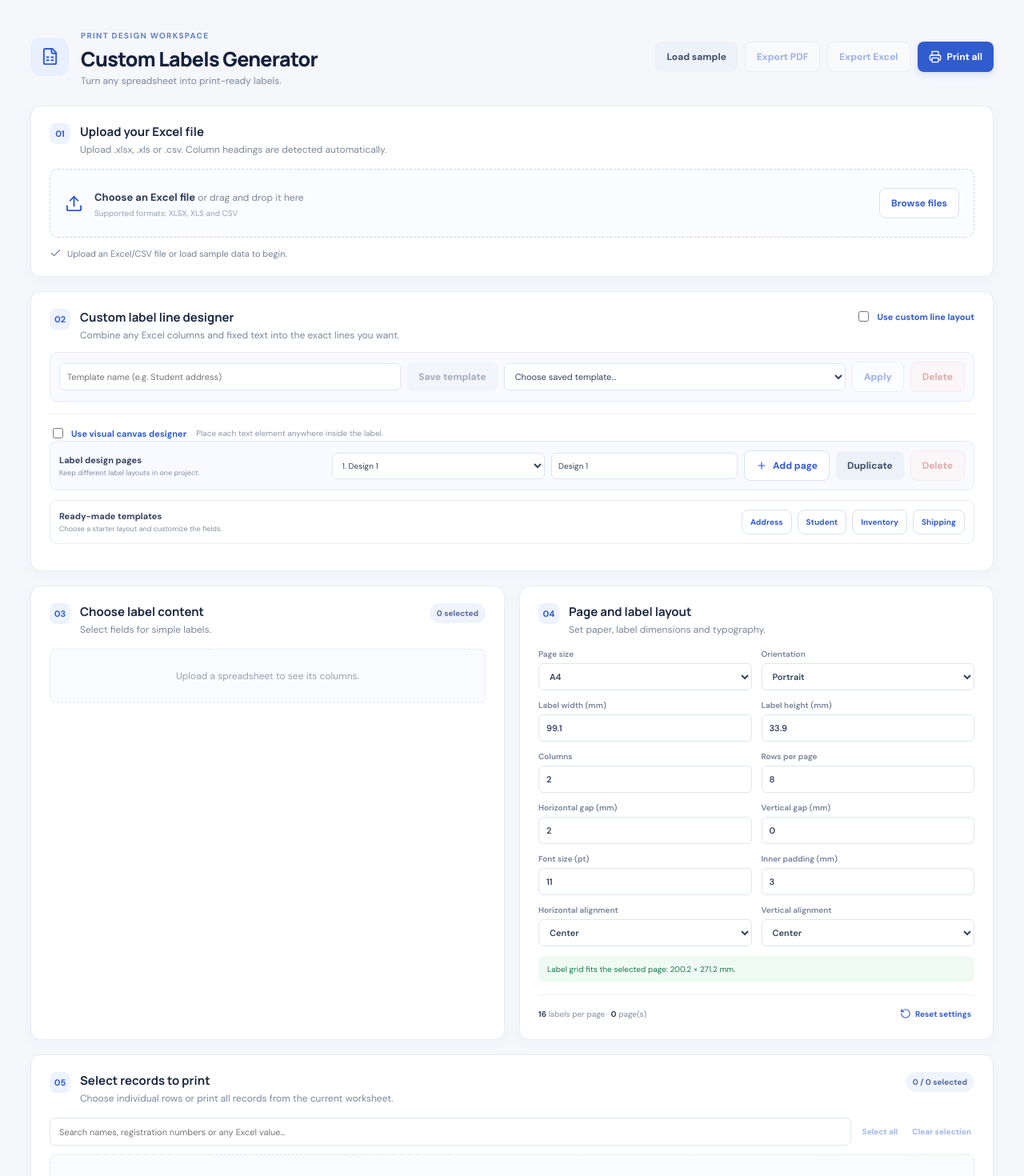
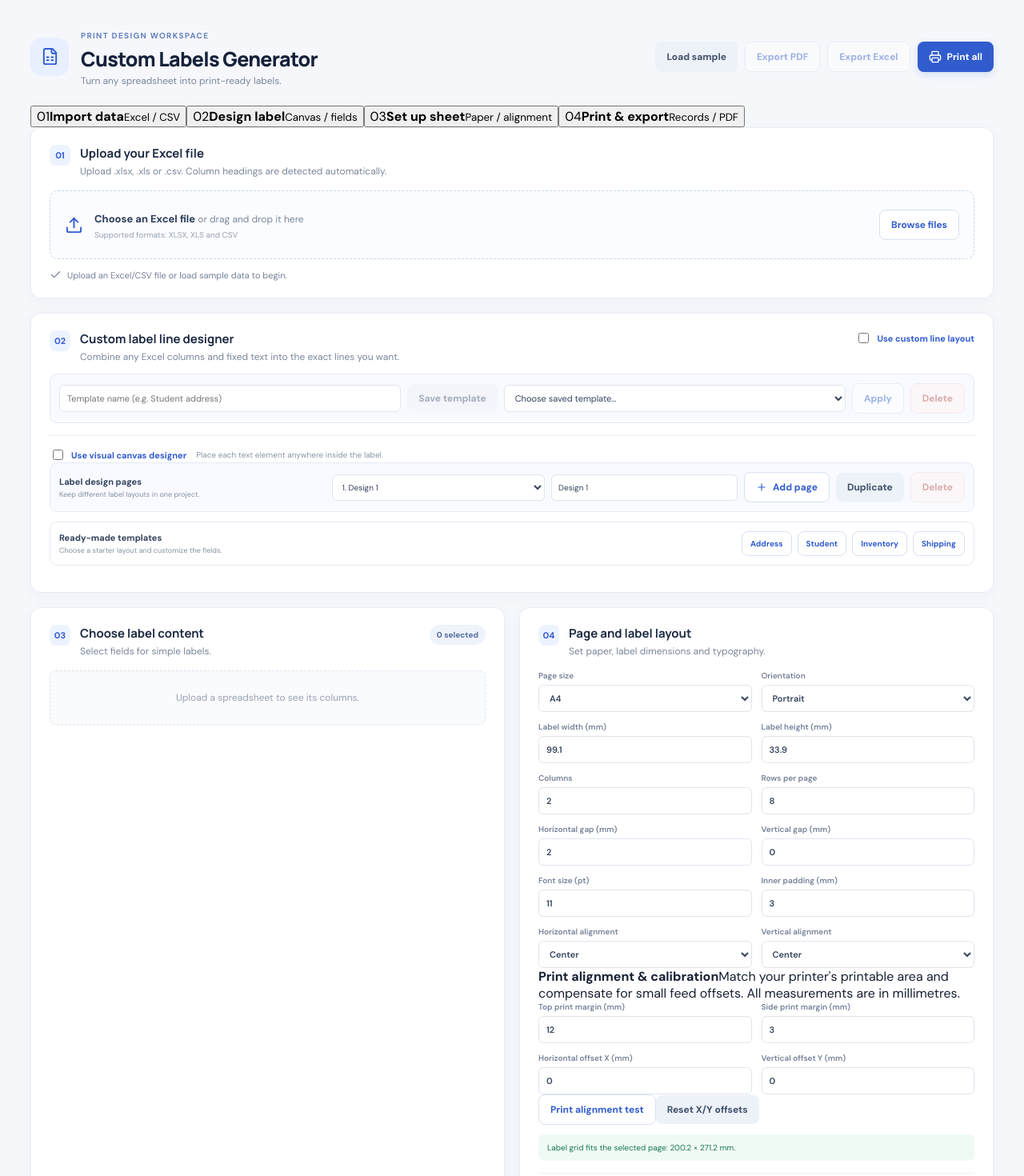
Before and after one commit to akash0222/label-generator, a React (Vite) app: page / in a window 1280 px wide. Shown: the top 1470 px of the page at 80% size. Built offline with nearby package versions, Linux system fonts and the light colour scheme.

Commit message:
Unify label workflow and add print calibration controls

```diff
--- a/src/App.jsx
+++ b/src/App.jsx
@@ -7,7 +7,7 @@ const sampleRows = [
   { 'Student Name': 'Abhay Pratap Singh', 'Reg No': '2412158', Salutation: 'Mr.', Gender: 'Male', 'Father Name': 'Vijendra Singh', Address: 'Sample House, Sector 10', City: 'Noida', State: 'Uttar Pradesh', Pincode: '201301', 'Mobile No': '9876543210', 'Father Phone no:': '9876501234' }
 ];
 const MAX_UPLOAD_BYTES = 20 * 1024 * 1024;
-const defaults = { pageSize: 'A4', orientation: 'portrait', customPageWidth: 210, customPageHeight: 297, labelWidth: 99.1, labelHeight: 33.9, columns: 2, rows: 8, gapX: 2, gapY: 0, padding: 3, fontSize: 11, lineGap: 1.5, alignment: 'center', vertical: 'center' };
+const defaults = { pageSize: 'A4', orientation: 'portrait', customPageWidth: 210, customPageHeight: 297, labelWidth: 99.1, labelHeight: 33.9, columns: 2, rows: 8, gapX: 2, gapY: 0, padding: 3, fontSize: 11, lineGap: 1.5, alignment: 'center', vertical: 'center', printMarginTop: 12, printMarginSide: 3, printOffsetX: 0, printOffsetY: 0 };
 const norm = value => String(value ?? '').toLowerCase().replace(/[^a-z0-9]/g, '');
 const getValue = (record, heading) => { const key = Object.keys(record).find(item => norm(item) === norm(heading)); return key ? String(record[key] ?? '').trim() : ''; };
 
@@ -95,6 +95,7 @@ export default function App() {
   const [recordSearch, setRecordSearch] = useState('');
   const [recordPage, setRecordPage] = useState(0);
   const [printSelectionOnly, setPrintSelectionOnly] = useState(false);
+  const [printTestMode, setPrintTestMode] = useState(false);
   const [templateName, setTemplateName] = useState('');
   const [savedTemplates, setSavedTemplates] = useState(() => {
     try { return JSON.parse(localStorage.getItem('label-generator-templates-v1')) || []; }
@@ -136,15 +137,24 @@ export default function App() {
     const labelHeight = Number(settings.labelHeight);
     const gapX = Number(settings.gapX);
     const gapY = Number(settings.gapY);
-    const valid = [pageWidth, pageHeight, labelWidth, labelHeight, gapX, gapY].every(Number.isFinite)
-      && pageWidth > 0 && pageHeight > 0 && labelWidth > 0 && labelHeight > 0 && gapX >= 0 && gapY >= 0;
-    const printableWidth = pageWidth - 6;
-    const printableHeight = pageHeight - 24;
+    const printMarginTop = Number(settings.printMarginTop);
+    const printMarginSide = Number(settings.printMarginSide);
+    const printOffsetX = Number(settings.printOffsetX);
+    const printOffsetY = Number(settings.printOffsetY);
+    const valid = [pageWidth, pageHeight, labelWidth, labelHeight, gapX, gapY, printMarginTop, printMarginSide, printOffsetX, printOffsetY].every(Number.isFinite)
+      && pageWidth > 0 && pageHeight > 0 && labelWidth > 0 && labelHeight > 0
+      && gapX >= 0 && gapY >= 0 && printMarginTop >= 0 && printMarginSide >= 0;
+    const printableWidth = pageWidth - printMarginSide * 2;
+    const printableHeight = pageHeight - printMarginTop * 2;
     const gridWidth = columns * labelWidth + (columns - 1) * gapX;
     const gridHeight = rows * labelHeight + (rows - 1) * gapY;
-    const fitsWidth = valid && gridWidth <= printableWidth;
-    const fitsHeight = valid && gridHeight <= printableHeight;
-    return { valid, fits: fitsWidth && fitsHeight, pageWidth, pageHeight, printableWidth, printableHeight, gridWidth, gridHeight, fitsWidth, fitsHeight };
+    const gridStartX = printMarginSide + (printableWidth - gridWidth) / 2 + printOffsetX;
+    const gridStartY = printMarginTop + printOffsetY;
+    const fitsWidth = valid && printableWidth > 0 && gridWidth <= printableWidth
+      && gridStartX >= printMarginSide - 0.001 && gridStartX + gridWidth <= pageWidth - printMarginSide + 0.001;
+    const fitsHeight = valid && printableHeight > 0 && gridHeight <= printableHeight
+      && gridStartY >= printMarginTop - 0.001 && gridStartY + gridHeight <= pageHeight - printMarginTop + 0.001;
+    return { valid, fits: fitsWidth && fitsHeight, pageWidth, pageHeight, printableWidth, printableHeight, gridWidth, gridHeight, gridStartX, gridStartY, printMarginTop, printMarginSide, printOffsetX, printOffsetY, fitsWidth, fitsHeight };
   }, [settings]);
   const previewRecords = records.slice(0, showAll ? 48 : 8);
   const setSetting = (key, value) => setSettings(old => ({ ...old, [key]: value }));
@@ -187,8 +197,8 @@ export default function App() {
     if (settings.orientation === 'portrait' && w > h) [w, h] = [h, w];
     let style = document.getElementById('label-page-rule');
     if (!style) { style = document.createElement('style'); style.id = 'label-page-rule'; document.head.appendChild(style); }
-    style.textContent = '@media print { @page { size: ' + w + 'mm ' + h + 'mm; margin: 12mm 3mm; } }';
-  }, [settings.pageSize, settings.orientation, settings.customPageWidth, settings.customPageHeight]);
+    style.textContent = '@media print { @page { size: ' + w + 'mm ' + h + 'mm; margin: ' + Number(settings.printMarginTop || 0) + 'mm ' + Number(settings.printMarginSide || 0) + 'mm; } }';
+  }, [settings.pageSize, settings.orientation, settings.customPageWidth, settings.customPageHeight, settings.printMarginTop, settings.printMarginSide]);
 
   function applyWorksheet(book, sheetName, sourceName, XLSX) {
     const sheet = book.Sheets[sheetName];
@@ -554,6 +564,18 @@ export default function App() {
     setPrintSelectionOnly(mode === 'selected');
     window.setTimeout(() => window.print(), 80);
   }
+  function printCalibrationTest() {
+    if (!pageMetrics.valid || !pageMetrics.fits) {
+      setStatus({ type: 'error', text: 'Adjust the paper, margins, label dimensions and offsets until the sheet fits before printing a calibration test.' });
+      return;
+    }
+    setPrintTestMode(true);
+    setStatus({ type: 'info', text: 'Calibration test ready. Print at 100% / Actual size with browser headers and footers disabled.' });
+    window.setTimeout(() => {
+      window.addEventListener('afterprint', () => setPrintTestMode(false), { once: true });
+      window.print();
+    }, 120);
+  }
   async function exportExcel(mode = 'all') {
     const source = mode === 'selected' ? selectedRecords : records;
     if (!validateForOutput(source)) return;
@@ -592,8 +614,8 @@ export default function App() {
       const fontSize = Number(settings.fontSize);
       const lineGap = Number(settings.lineGap);
       const gridWidth = columns * labelWidth + (columns - 1) * gapX;
-      const startX = (pageWidth - gridWidth) / 2;
-      const startY = 12;
+      const startX = pageMetrics.gridStartX;
+      const startY = pageMetrics.gridStartY;
       const fontHeight = fontSize * 0.3528;
       const lineHeight = fontHeight * 1.25;
       const contentWidth = Math.max(5, labelWidth - 2 * padding);
@@ -765,20 +787,28 @@ export default function App() {
     '--gap-x': settings.gapX + 'mm', '--gap-y': settings.gapY + 'mm', '--label-padding': settings.padding + 'mm',
     '--font-size': settings.fontSize + 'pt', '--line-gap': settings.lineGap + 'mm', '--rows': settings.rows,
     '--h-align': settings.alignment === 'left' ? 'flex-start' : settings.alignment === 'right' ? 'flex-end' : 'center',
-    '--text-align': settings.alignment, '--v-align': settings.vertical === 'top' ? 'flex-start' : settings.vertical === 'bottom' ? 'flex-end' : 'center'
+    '--text-align': settings.alignment, '--v-align': settings.vertical === 'top' ? 'flex-start' : settings.vertical === 'bottom' ? 'flex-end' : 'center',
+    '--print-offset-x': Number(settings.printOffsetX || 0) + 'mm', '--print-offset-y': Number(settings.printOffsetY || 0) + 'mm'
   };
 
   return <main className="app" style={vars}>
     <header className="header"><div className="brand"><FileSpreadsheet size={23}/></div><div className="heading"><span className="eyebrow">PRINT DESIGN WORKSPACE</span><h1>Custom Labels Generator</h1><p>Turn any spreadsheet into print-ready labels.</p></div><div className="header-actions"><button className="button secondary" onClick={loadSample}>Load sample</button><button className="button outline" onClick={() => exportPdf('all')} disabled={!records.length}>Export PDF</button><button className="button outline" onClick={() => exportExcel('all')} disabled={!records.length}>Export Excel</button><button className="button primary" onClick={() => printLabels('all')}><Printer size={16}/> Print all</button></div></header>
 
-    <section className="panel upload-panel"><div className="section-title"><span className="step">01</span><div><h2>Upload your Excel file</h2><p>Upload .xlsx, .xls or .csv. Column headings are detected automatically.</p></div></div>
+    <nav className="workflow-nav" aria-label="Label production workflow">
+      <button type="button" onClick={() => document.getElementById('step-data')?.scrollIntoView({ behavior: 'smooth', block: 'start' })}><span>01</span><strong>Import data</strong><small>Excel / CSV</small></button>
+      <button type="button" onClick={() => document.getElementById('step-design')?.scrollIntoView({ behavior: 'smooth', block: 'start' })}><span>02</span><strong>Design label</strong><small>Canvas / fields</small></button>
+      <button type="button" onClick={() => document.getElementById('step-print-layout')?.scrollIntoView({ behavior: 'smooth', block: 'start' })}><span>03</span><strong>Set up sheet</strong><small>Paper / alignment</small></button>
+      <button type="button" onClick={() => document.getElementById('step-export')?.scrollIntoView({ behavior: 'smooth', block: 'start' })}><span>04</span><strong>Print & export</strong><small>Records / PDF</small></button>
+    </nav>
+
+    <section id="step-data" className="panel upload-panel"><div className="section-title"><span className="step">01</span><div><h2>Upload your Excel file</h2><p>Upload .xlsx, .xls or .csv. Column headings are detected automatically.</p></div></div>
       <div className="upload-zone" onDragOver={e => e.preventDefault()} onDrop={e => { e.preventDefault(); loadFile(e.dataTransfer.files?.[0]); }} onClick={() => fileRef.current?.click()}><input ref={fileRef} type="file" accept=".xlsx,.xls,.csv" hidden onChange={e => { const file = e.currentTarget.files?.[0]; e.currentTarget.value = ''; loadFile(file); }}/><Upload size={23}/><div><b>Choose an Excel file</b><span> or drag and drop it here<small>Supported formats: XLSX, XLS and CSV</small></span></div><button className="button outline" type="button">Browse files</button></div>
       {fileName && <div className="file-chip"><FileSpreadsheet size={15}/>{fileName}<b>{records.length} records</b></div>}
       {sheetNames.length > 1 && <label className="worksheet-picker">Worksheet<select value={selectedSheet} onChange={e => changeWorksheet(e.target.value)}>{sheetNames.map(name => <option key={name} value={name}>{name}</option>)}</select></label>}
       <div className={'status ' + status.type}>{status.type === 'error' ? <AlertCircle size={15}/> : <Check size={15}/>} {status.text}</div>
     </section>
 
-    <section className="panel designer-panel"><div className="section-title"><span className="step">02</span><div><h2>Custom label line designer</h2><p>Combine any Excel columns and fixed text into the exact lines you want.</p></div><label className="toggle"><input type="checkbox" checked={customLayout} onChange={e => setCustomLayout(e.target.checked)}/> Use custom line layout</label></div>
+    <section id="step-design" className="panel designer-panel"><div className="section-title"><span className="step">02</span><div><h2>Custom label line designer</h2><p>Combine any Excel columns and fixed text into the exact lines you want.</p></div><label className="toggle"><input type="checkbox" checked={customLayout} onChange={e => setCustomLayout(e.target.checked)}/> Use custom line layout</label></div>
       <div className="template-toolbar">
         <input value={templateName} onChange={e => setTemplateName(e.target.value)} placeholder="Template name (e.g. Student address)"/>
         <button className="button secondary" onClick={saveTemplate} disabled={!headers.length}>Save template</button>
@@ -902,7 +932,7 @@ export default function App() {
 
     <div className="columns-layout"><section className="panel fields-panel"><div className="section-title"><span className="step">03</span><div><h2>Choose label content</h2><p>Select fields for simple labels.</p></div><span className="selected-count">{enabledFields.length} selected</span></div>{!headers.length ? <div className="empty">Upload a spreadsheet to see its columns.</div> : <div className="field-list">{fields.map(field => <label className="field-item" key={field.id}><input type="checkbox" checked={field.enabled} onChange={() => toggleField(field.id)}/><span>{field.label}</span></label>)}</div>}</section>
 
-    <section className="panel settings-panel"><div className="section-title"><span className="step">04</span><div><h2>Page and label layout</h2><p>Set paper, label dimensions and typography.</p></div></div><div className="settings-grid">
+    <section id="step-print-layout" className="panel settings-panel"><div className="section-title"><span className="step">04</span><div><h2>Page and label layout</h2><p>Set paper, label dimensions and typography.</p></div></div><div className="settings-grid">
       <label>Page size<select value={settings.pageSize} onChange={e => setSetting('pageSize', e.target.value)}><option>A3</option><option>A4</option><option>A5</option><option>Letter</option><option>Legal</option><option value="Custom">Custom size</option></select></label>
       <label>Orientation<select value={settings.orientation} onChange={e => setSetting('orientation', e.target.value)}><option value="portrait">Portrait</option><option value="landscape">Landscape</option></select></label>
       {settings.pageSize === 'Custom' && <><label>Page width (mm)<input type="number" min="50" value={settings.customPageWidth} onChange={e => setSetting('customPageWidth', Number(e.target.value))}/></label><label>Page height (mm)<input type="number" min="50" value={settings.customPageHeight} onChange={e => setSetting('customPageHeight', Number(e.target.value))}/></label></>}
@@ -911,7 +941,21 @@ export default function App() {
       <label>Horizontal gap (mm)<input type="number" min="0" step="0.5" value={settings.gapX} onChange={e => setSetting('gapX', Number(e.target.value))}/></label><label>Vertical gap (mm)<input type="number" min="0" step="0.5" value={settings.gapY} onChange={e => setSetting('gapY', Number(e.target.value))}/></label>
       <label>Font size (pt)<input type="number" min="5" max="36" value={settings.fontSize} onChange={e => setSetting('fontSize', Number(e.target.value))}/></label><label>Inner padding (mm)<input type="number" min="0" max="20" step="0.5" value={settings.padding} onChange={e => setSetting('padding', Number(e.target.value))}/></label>
       <label>Horizontal alignment<select value={settings.alignment} onChange={e => setSetting('alignment', e.target.value)}><option value="left">Left</option><option value="center">Center</option><option value="right">Right</option></select></label><label>Vertical alignment<select value={settings.vertical} onChange={e => setSetting('vertical', e.target.value)}><option value="top">Top</option><option value="center">Center</option><option value="bottom">Bottom</option></select></label>
-    </div><div className={'layout-fit ' + (pageMetrics.fits ? 'fit-ok' : 'fit-warning')} role="status">
+    </div>
+    <div className="print-calibration">
+      <div className="print-calibration-heading"><strong>Print alignment & calibration</strong><span>Match your printer's printable area and compensate for small feed offsets. All measurements are in millimetres.</span></div>
+      <div className="settings-grid calibration-grid">
+        <label>Top print margin (mm)<input type="number" min="0" max="40" step="0.1" value={settings.printMarginTop} onChange={e => setSetting('printMarginTop', Math.max(0, Number(e.target.value) || 0))}/></label>
+        <label>Side print margin (mm)<input type="number" min="0" max="40" step="0.1" value={settings.printMarginSide} onChange={e => setSetting('printMarginSide', Math.max(0, Number(e.target.value) || 0))}/></label>
+        <label>Horizontal offset X (mm)<input type="number" step="0.1" value={settings.printOffsetX} onChange={e => setSetting('printOffsetX', Number(e.target.value) || 0)}/></label>
+        <label>Vertical offset Y (mm)<input type="number" step="0.1" value={settings.printOffsetY} onChange={e => setSetting('printOffsetY', Number(e.target.value) || 0)}/></label>
+      </div>
+      <div className="calibration-actions">
+        <button className="button outline" onClick={printCalibrationTest}>Print alignment test</button>
+        <button className="button secondary" onClick={() => { setSetting('printOffsetX', 0); setSetting('printOffsetY', 0); }}>Reset X/Y offsets</button>
+      </div>
+    </div>
+    <div className={'layout-fit ' + (pageMetrics.fits ? 'fit-ok' : 'fit-warning')} role="status">
       {pageMetrics.valid
         ? (pageMetrics.fits
           ? 'Label grid fits the selected page: ' + pageMetrics.gridWidth.toFixed(1) + ' × ' + pageMetrics.gridHeight.toFixed(1) + ' mm.'
@@ -919,7 +963,7 @@ export default function App() {
         : 'Enter valid page and label dimensions and non-negative gaps.'}
     </div><div className="settings-footer"><span><b>{perPage}</b> labels per page · <b>{pages.length}</b> page(s)</span><button className="text-button" onClick={resetSettings}><RotateCcw size={14}/> Reset settings</button></div></section></div>
 
-    <section className="panel records-panel">
+    <section id="step-export" className="panel records-panel">
       <div className="section-title"><span className="step">05</span><div><h2>Select records to print</h2><p>Choose individual rows or print all records from the current worksheet.</p></div><span className="selected-count">{selectedIndexes.length} / {records.length} selected</span></div>
       <div className="record-toolbar">
         <input type="search" value={recordSearch} onChange={e => { setRecordSearch(e.target.value); setRecordPage(0); }} placeholder="Search names, registration numbers or any Excel value…"/>
@@ -942,11 +986,15 @@ export default function App() {
       </div>
     </section>
 
-    <section className="panel preview-panel"><div className="section-title"><span className="step">06</span><div><h2>Live label preview</h2><p>Preview updates as you change content and layout, including visual element positions.</p></div><span className="live-tag"><Eye size={14}/> LIVE PREVIEW</span><button className="button outline print-button" onClick={() => exportPdf('all')}><FileSpreadsheet size={15}/> PDF</button><button className="button primary print-button" onClick={() => printLabels('all')}><Printer size={15}/> Print all</button></div>
+    <section id="label-preview" className="panel preview-panel"><div className="section-title"><span className="step">06</span><div><h2>Live label preview</h2><p>Preview updates as you change content and layout, including visual element positions.</p></div><span className="live-tag"><Eye size={14}/> LIVE PREVIEW</span><button className="button outline print-button" onClick={() => exportPdf('all')}><FileSpreadsheet size={15}/> PDF</button><button className="button primary print-button" onClick={() => printLabels('all')}><Printer size={15}/> Print all</button></div>
       {!records.length ? <div className="empty">Your labels will appear here after you upload a file.</div> : customLayout && !lines.some(line => line.text.trim()) ? <div className="empty">Add at least one custom line to preview.</div> : <><div className="preview-sheet"><div className="preview-grid">{previewRecords.map((record, index) => <React.Fragment key={index}>{renderLabel(record)}</React.Fragment>)}</div></div><div className="preview-footer">Showing {previewRecords.length} of {records.length} labels{records.length > 8 && <button className="text-button" onClick={() => setShowAll(value => !value)}>{showAll ? 'Show fewer' : 'Show more'}</button>}</div></>}
     </section>
 
     <footer>Custom Labels Generator · Excel-powered label printing</footer>
-    <div className="print-document">{printPages.map((page, index) => <div className="print-page" key={index}><div className="print-grid">{page.map((record, i) => <React.Fragment key={i}>{renderLabel(record)}</React.Fragment>)}{Array.from({ length: Math.max(0, perPage - page.length) }).map((_, i) => <div className="label blank" key={'blank' + i}/>)}</div></div>)}</div>
+    <div className="print-document">
+      {printTestMode
+        ? <div className="print-page"><div className="print-grid calibration-grid-output">{Array.from({ length: perPage }).map((_, index) => <div className="label calibration-label" key={index}><span>ALIGN {index + 1}</span><i aria-hidden="true"/></div>)}</div></div>
+        : printPages.map((page, index) => <div className="print-page" key={index}><div className="print-grid">{page.map((record, i) => <React.Fragment key={i}>{renderLabel(record)}</React.Fragment>)}{Array.from({ length: Math.max(0, perPage - page.length) }).map((_, i) => <div className="label blank" key={'blank' + i}/>)}</div></div>)}
+    </div>
   </main>;
 }
```
